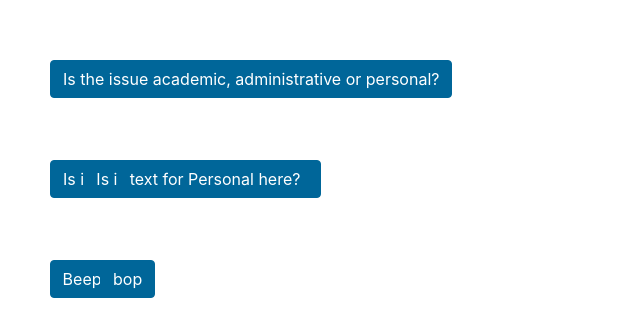
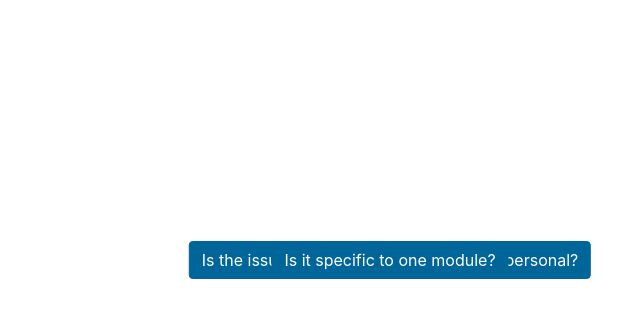
Before and after one commit to above-and-beyond-uor/help, a plain HTML site: page index.html in a window 1280 px wide. Shown: the part 140-476 px from the top of the page, without its empty margins (250-890 px from the left). Drawn offline with Linux system fonts and the light colour scheme.

Commit message:
handing to nico

```diff
--- a/flowdata.csv
+++ b/flowdata.csv
@@ -1,11 +1,4 @@
 choice,location,text,branches,parent,row_no
-start,start,"Is the issue academic, administrative or personal?","administrative,academic,personal",,
-Administrative,administrative,Is it about your timetable?,"ask_a_q,tech",,
+start,start,"Is the issue academic, administrative or personal?","administrative,academic",,
+Administrative,administrative,Is it about your timetable?,,,
 Academic,academic,Is it specific to one module?,,,
-Personal,personal,text for Personal here?,,,
-yes,ask_a_q,Beep,,,
-no,tech,bop,,,
-yes,,,,,
-no,,,,,
-yes,,,,,
-no,,,,,
--- a/index.html
+++ b/index.html
@@ -21,137 +21,85 @@
 
 <div id="map"></div>
 <script>
+function draw_node(this_row, generation){
+  console.log("generation");
+  console.log(generation);
 
   /*
-* always try to put branches as far away from each other as possible
-* up to 8 branches to reflect 3 x 3 grid around a position
+
   */
+  var this_button = $("<button>")
+    .addClass("btn")
+    .addClass("btn-primary")
+    .css("position", "fixed")
+    .css("top", "50%")
+    .css("left", "50%")
+    .css("text-align", "center")
+    .css("margin-right", "-50%")
+    .css("transform", "translate(-50%, -50%)")
+    .html(this_row.text);
 
-function draw_arrow(){
-  if(parent_node !== null){
-    new LeaderLine(
-      document.getElementById(parent_node),
-      document.getElementById(row.location),
-        {
-          color: "red",
-          size:  2,
-          startSocket: "auto",
-          endSocket: "top",
-          path:  "straight",
-          startPlug: 'behind',
-          endPlug: 'arrow1'
+  $("body").append(this_button);
+
+  var new_generation = generation + 1;
+  var branches = this_row.branches.split(",");
+  var no_branches = branches.length;
+
+  var valid_degrees = 360 / generation;
+
+  var branch_degrees = valid_degrees/no_branches;
+
+
+  // convert to cartesian
+
+
+  branches.forEach(function(this_location, branch_index){
+
+    var this_degrees = branch_index * branch_degrees;
+
+    var radius = 200;
+
+    var this_new_row = csv_data.filter(function(local_row){
+      return local_row.location == this_location;
+    })[0];
+    if(typeof(this_new_row) !== "undefined"){
+      draw_node(this_new_row, new_generation);
     }
-    );
-  }
+  });
+
+
 }
 
-function draw_button(row, parent_node, branch_index){
-  var top_pixels = 0;
-  var left_pixels = branch_index * 100;
-
-
-  if(parent_node !== null){
-    var parent_node_top = $("#" + parent_node).css("top").replace("px","");
-    var parent_node_left = $("#" + parent_node).css("left").replace("px","");
-    parent_node_top = parseFloat(parent_node_top);
-    parent_node_left = parseFloat(parent_node_left);
-
-    top_pixels = parent_node_top + 100;
-    left_pixels = left_pixels + parent_node_left;
-
-    console.log("left_pixels");
-    console.log(left_pixels);
-  }
-  var this_button = $("<button>");
-  this_button.html(row.text)
-    .addClass("btn")
-    .addClass("btn-primary")
-    .addClass("flow-node")
-    .css("position", "absolute")
-    .css("top", top_pixels + "px")
-    .css("left", left_pixels + "px")
-    .css("display", "none")
-    .prop("id",row.location);
-  return this_button;
-}
-
-
-var rows_to_process = [];
-
-function add_button(this_button, row){
-  $("#map").append(this_button[0].outerHTML);
-  $("#" + row.location).fadeIn(500);
-  if(row.branches == ""){
-    // do nothing
-  } else {
-    var branches = row.branches.split(",");
-    branches.forEach(function(branch, branch_index){
-      var this_row = csv_data.filter(csv_row => csv_row.location == branch)[0];
-      rows_to_process.push([this_row, row_no+1, row.location, branch_index/branches.length]);
-    });
-  }
-  setTimeout(function(){
-    draw_node();
-  },200);
-}
-
-function draw_node(){
-  if(rows_to_process.length == 0){
-    //you're done
-  } else {
-    [row, row_no, parent_node, branch_index] = rows_to_process.shift();
 /*
-    * move everything down if branch_index == 0
+* valid degrees (out of 360)
+  - divide by generation
+* direction (?out of 360?)
 */
-    if(branch_index == 0){
-      $(".flow-node").animate({
-        left: "+=100",
-        top: "+=100"
-      },function(){
-        this_button = draw_button(row, parent_node, branch_index);
-        add_button(this_button, row);
-      })
-    } else {
-      this_button = draw_button(row, parent_node, branch_index);
-      add_button(this_button, row)
-    }
-  }
-}
 
 var csv_data;
 $.get("flowdata.csv", function(data){
   csv_data = Papa.parse(data, {
     header: true }
   ).data;
-  console.log(csv_data);
-  rows_to_process.push([csv_data[0], 0, null, 1]);
-  draw_node();
 
-  /*
-
-  //console.log(csv_data);
-  csv_data.forEach(function(row){
-
-    /*
-    var flow_row = flow_map.findIndex(flow_row => flow_row.indexOf(row.location) !== -1);
-    if(typeof(flow_map[flow_row + 1]) == "undefined"){
-      flow_map[flow_row + 1] = [];
-    }
-    */
-  //});
+  draw_node(csv_data[0], 1);
 
 });
 
 /*
-* draw button
-var button_html = $("<button>");
-    button_html.addClass("btn btn-primary")
-      .html(row.text);
-$("#map").html($("#map").html() + button_html[0].outerHTML);
 
-/*
-* draw lines
-var branches = row.branches.split(",");
+
+  csv_data = Papa.parse(data, {
+    header: true }
+  ).data;
+  console.log(csv_data);
+  var this_row = [
+    csv_data[0], // first row
+    0,           // row_no
+    null,        // location
+    1            // branch_index/branches.length
+  ];
+
+})
 */
-
 </script>
```
Also changed, not shown: backup.html (added, +151 -0 lines). Lines whose indentation alone changed are shown as unchanged.
